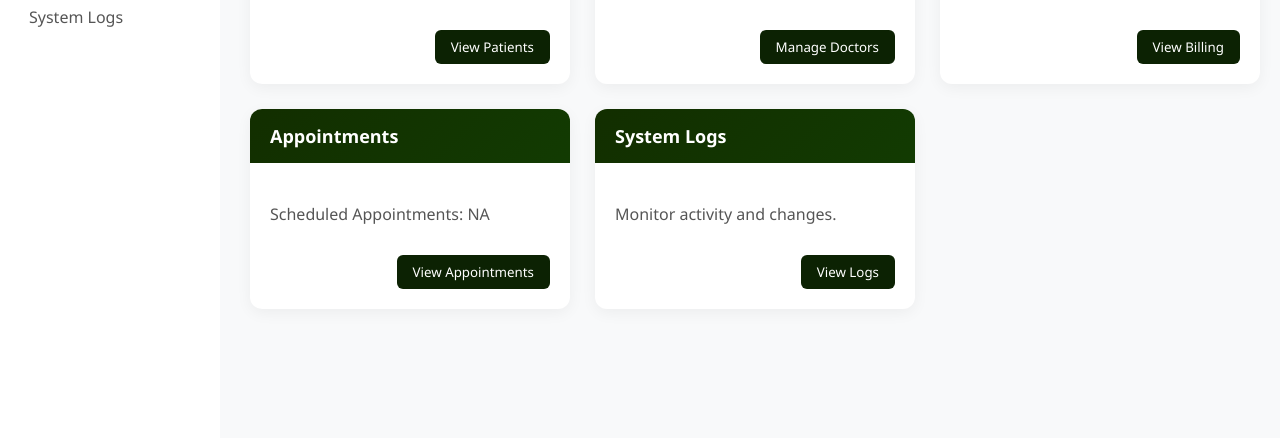
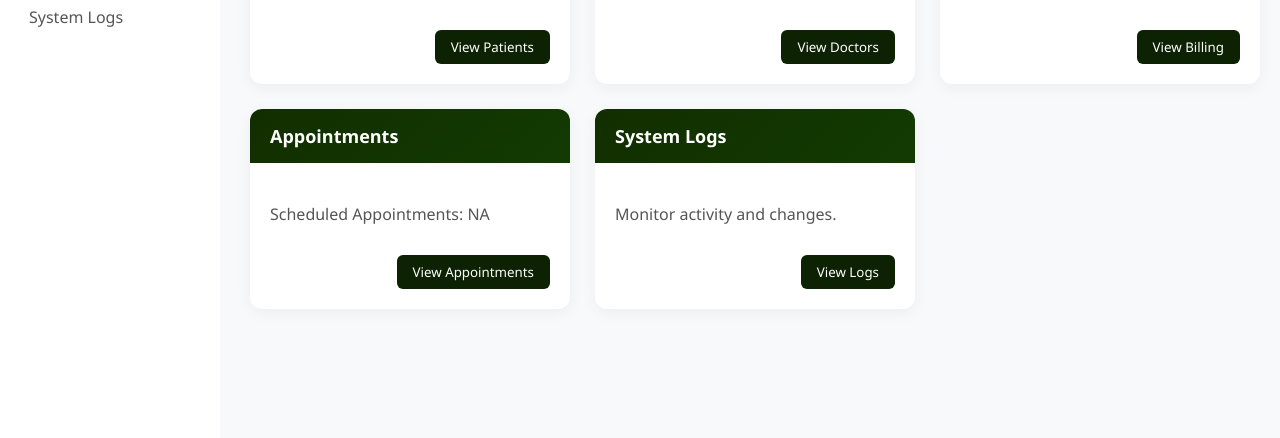
Before and after one commit to gfj2e/Patient_Management_Database, a Python web app: template app/admin/templates/admin_home.html in a window 1280 px wide. Shown: the part 357-795 px from the top of the page. Run offline with Jinja, Linux system fonts and the light colour scheme; the template is opened without the code that fills it, so the values that code supplies are empty.

Commit message:
Update admin_home.html

```diff
--- a/app/admin/templates/admin_home.html
+++ b/app/admin/templates/admin_home.html
@@ -65,7 +65,7 @@
                         <p class="card-text">Active Doctors: {{ doctors_count }}</p>
                         <div class="card-action">
                             <a href="{{ url_for('admin.admin_doctors') }}">
-                                <button class="btn-primary-admin">Manage Doctors</button>
+                                <button class="btn-primary-admin">View Doctors</button>
                             </a>
                         </div>
                     </div>
```
